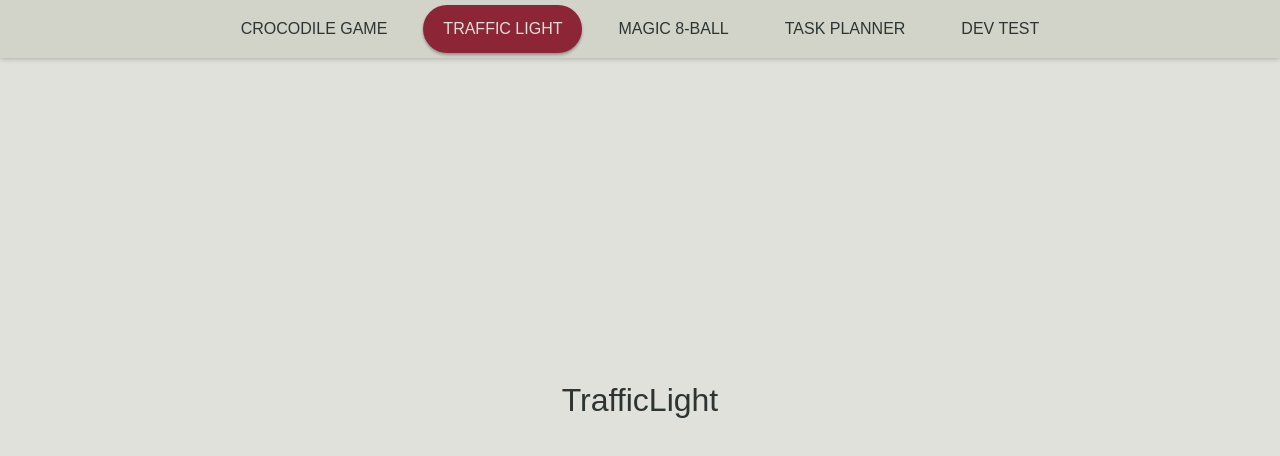
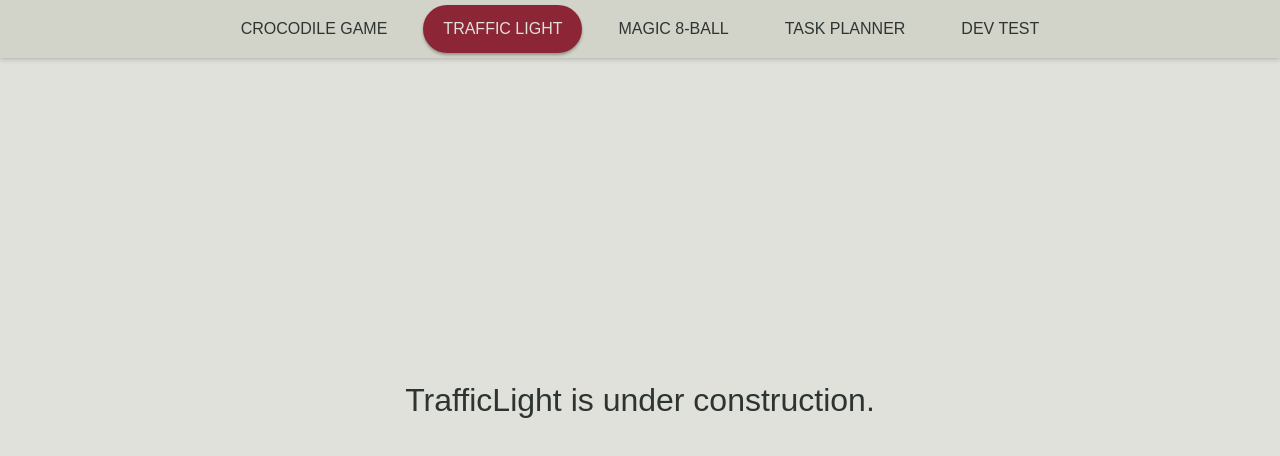
Before and after one commit to TorjeAmundsen/get-react-collection, a React (Vite) app: page / in a window 1280 px wide. Both pictures are taken after a click on the element "TRAFFIC LIGHT". Shown: the top 456 px of the page. Built offline with nearby package versions, Linux system fonts and the light colour scheme.

Commit message:
under construction text added

```diff
--- a/src/components/DevTest.tsx
+++ b/src/components/DevTest.tsx
@@ -1,5 +1,5 @@
 function DevTest() {
-  return <div className="center">DevTest</div>;
+  return <div className="center">DevTest is under construction.</div>;
 }
 
 export default DevTest;
--- a/src/components/TaskPlannerBase.tsx
+++ b/src/components/TaskPlannerBase.tsx
@@ -1,5 +1,5 @@
 function TaskPlannerBase() {
-  return <div className="center">TaskPlannerBase</div>;
+  return <div className="center">TaskPlanner is under construction.</div>;
 }
 
 export default TaskPlannerBase;
--- a/src/components/TrafficLight.tsx
+++ b/src/components/TrafficLight.tsx
@@ -1,7 +1,7 @@
 function TrafficLight() {
   return (
     <>
-      <div className="center">TrafficLight</div>
+      <div className="center">TrafficLight is under construction.</div>
     </>
   );
 }
```
